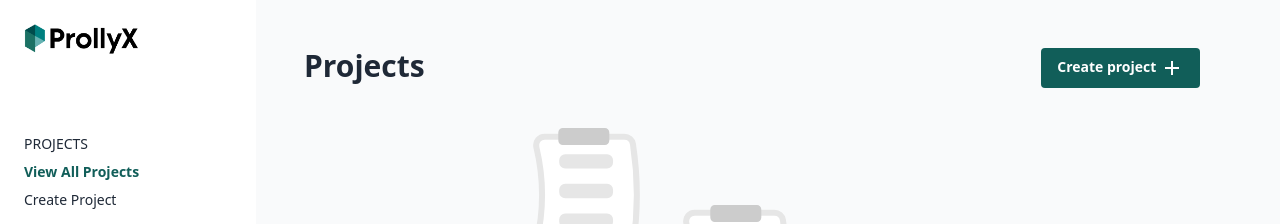
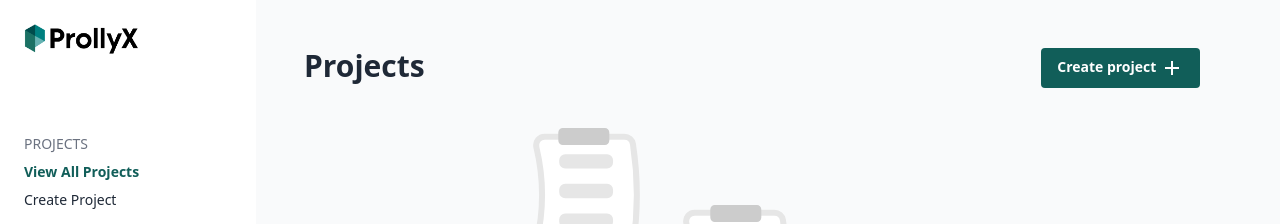
Before and after one commit to prollyx/assembly-ai-hackathon, a Next.js app: page /projects in a window 1280 px wide. Shown: the top 224 px of the page. Built offline with nearby package versions, Linux system fonts and the light colour scheme; no server answers; the database is empty.

Commit message:
Update globals.css

```diff
--- a/src/styles/globals.css
+++ b/src/styles/globals.css
@@ -43,7 +43,7 @@ button, button[type="submit"] {
 }
 
 .drawer-section-title {
-  @apply text-gray-800 text-sm uppercase mb-2;
+  @apply text-gray-500 text-sm uppercase mb-2;
 }
 
 .drawer-link {
```
